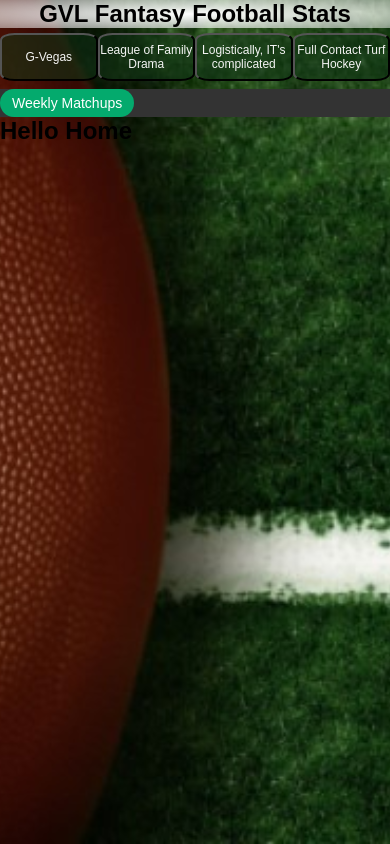
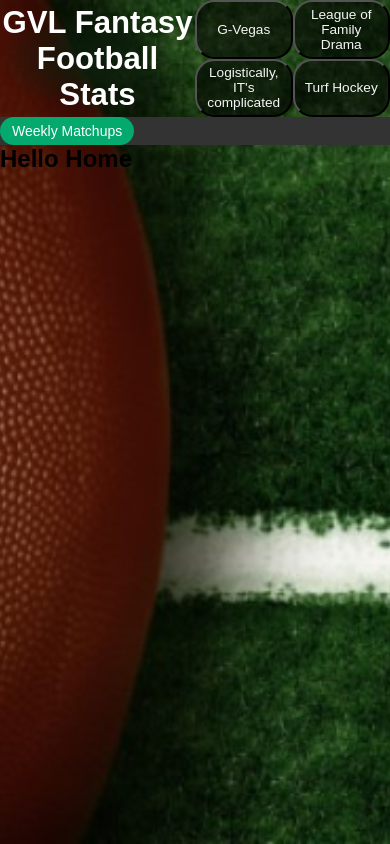
Before and after one commit to CarolinaGuy89/gvl-ff, a React (Create React App) app: page / in a window 390 px wide. Built offline with nearby package versions, Linux system fonts and the light colour scheme.

Commit message:
CSS updates

```diff
--- a/src/App.css
+++ b/src/App.css
@@ -49,63 +49,46 @@ h3 {
   margin-bottom: 10px;
 }
 
-
-
-/* Style buttons */
-.button {
-  display: inline-block;
-  padding: 10px 20px;
-  background-color: #007bff;
-  color: white;
-  border: none;
-  border-radius: 5px;
-  cursor: pointer;
-  transition: background-color 0.3s;
-}
-
-.button:hover {
-  background-color: #0056b3;
-}
-
 /**************************************
 //
 //  Style for the Site Title
 //
 ***************************************/
-.siteHeader {
-  margin-left: auto;
-  margin-right: auto;
-  margin-top: 3rem;
-  font-size: 48px;
-  text-align: center;
-  background-color: rgba(255, 255, 255, 0.4);
-  background: radial-gradient(closest-side,rgba(255, 255, 255,1), rgba(255,255,255,0))
-              /*linear-gradient(90deg, rgba(255, 255, 255,1), rgba(255,255,255,0)50%)*/;
+.SiteHeader {
+  display: flex;
+  flex-direction: row; /* Arrange children vertically */
+  justify-content: center;
+  align-items: center;
 }
 
+.pageTitle {
+  margin-top: 0px;
+  font-size: 8vh;
+  text-align: center;
+  color: white; /* Text color for the title */
+  margin-bottom: 0px;
+  flex: 1;
+  background: radial-gradient(closest-side,rgb(13, 32, 13), rgba(255,255,255,0))
+}
 
-/**************************************
-//
-//  Style for the league choice bar
-//
-***************************************/
 .league-bar {
-  width: 100%;
-  background-color:rgba(0, 0, 0, 0);
+  background-color: rgba(0, 0, 0, 0);
   overflow: auto;
-  margin-bottom: 5px;
+  flex: 1;
+  display: grid;
+  grid-template-columns: 50% 50%;
 }
 
 .league-bar button {
-  float: left;
-  width: 25%;
   text-align: center;
-  border-radius: px;
+  border-radius: 5px;
   transition: all 0.3s ease;
-  background-color: rgba(20, 88, 32, 0.637);
+  background-color: rgba(0, 0, 0, 0.582);
   color: whitesmoke;
-  font-size: 24px;
-  height: 4rem;
+  font-size: 3.5vh;
+  height: 10vh;
+  width: 100%; /* Make buttons take the full width of the .league-bar */
+  border-radius: 5vw;
 }
 
 .league-bar button:hover {
@@ -113,8 +96,8 @@ h3 {
 }
 
 .league-bar button.selected {
-  background-color: rgb(20, 255, 32,1);
-  color:#000000;
+  background-color: rgba(20, 255, 32, 1);
+  color: #000000;
   font-weight: bold;
 }
 
@@ -231,7 +214,6 @@ h3 {
   flex: 1 1 0;
   max-width: 15rem;
   min-height: 10rem;
-
   display: flex;
   flex-direction: column;
   align-items: center;
@@ -282,6 +264,7 @@ h3 {
 
     font-size: 16px;
     font-family: Arial, sans-serif;
+
   }
 
 .matchupChart {
@@ -294,49 +277,60 @@ h3 {
 /**************************************
 //  MOBILE: Style for the Site Title
 ***************************************/
-  .siteHeader {
-    margin-left: auto;
-    margin-right: auto;
-    margin-top: 0px;
-    margin-bottom: 5px;
-    font-size: 24px;
-    text-align: center;
-    background-color: rgba(255, 255, 255, 0.4);
-    background: radial-gradient(closest-corner,rgba(255, 255, 255,1), rgba(255,255,255,0.5))
-                /*linear-gradient(90deg, rgba(255, 255, 255,1), rgba(255,255,255,0)50%)*/;
-  }
-
-  .col {
-    flex: 0 0 50%; /* At a minimum viewport width of 768px, make each column 50% width */
+  .body {
+    margin: 0;
+    padding: 0;
+    display: flex;
+    flex-direction: row;
   }
 
 /**************************************
-//  MOBILE: Style for the league choice bar
+//  MOBILE: style for section SiteHeader
 //***************************************/
-.league-bar {
-  width: 100%;
-  overflow: auto;
-  margin-bottom: .5rem;
+.SiteHeader {
+  display: flex;
+  flex-direction: row; /* Arrange children vertically */
+  justify-content: center;
+  align-items: center;
 }
 
+.pageTitle {
+  margin-top: 0px;
+  font-size: 8vw;
+  text-align: center;
+  color: white; /* Text color for the title */
+  margin-bottom: 0px;
+  flex: 2; /* Takes up 2/3 of the available width */
+  background: radial-gradient(closest-side,rgb(13, 32, 13), rgba(255,255,255,0))
+}
 
+.league-bar {
+  background-color: rgba(0, 0, 0, 0);
+  overflow: auto;
+  flex: 2; /* Takes up 1/3 of the available width */
+  display: grid;
+  grid-template-columns: 50% 50%;
+}
 
 .league-bar button {
-  float: left;
-  width: 25%;
   text-align: center;
-  padding: 0px 0px;
-  border-radius: 15%;
+  border-radius: 5px;
   transition: all 0.3s ease;
-  background-color: rgba(16, 53, 23, 0.562);
   color: whitesmoke;
-  font-size: 12px;
-  height: 48px;
+  font-size: 3.5vw;
+  height: 15vw;
+  width: 100%; /* Make buttons take the full width of the .league-bar */
+  border-radius: 5vw;
+}
+
+.league-bar button:hover {
+  background-color: rgb(4, 170, 109);
 }
 
 .league-bar button.selected {
-  background-color: rgb(20, 255, 32,1);
-  color:#000000;
+  background-color: rgba(20, 255, 32, 1);
+  color: #000000;
+  font-weight: bold;
 }
 
 
--- a/src/components/SiteHeader.js
+++ b/src/components/SiteHeader.js
@@ -71,7 +71,7 @@ function SiteHeader({ handleLeagueChange }) {
         setLeagueId(601844230);
         break
       case "hockey":
-        setPageTitle("Turf Hockey Fantasy Football");
+        setPageTitle("Full Contact Turf Hockey");
         navigate('/hockey');
         setLeagueId(1335739020);
         break
@@ -89,7 +89,8 @@ function SiteHeader({ handleLeagueChange }) {
 
   return (
     <>
-      <h1 className="siteHeader">{pageTitle}</h1>
+    <section className='SiteHeader'>
+      <h1 className="pageTitle">{pageTitle}</h1>
       <div className="league-bar">
         <button onClick={() => {
           setSelectedLeague('gvl');//a.out This text is code internal
@@ -108,8 +109,9 @@ function SiteHeader({ handleLeagueChange }) {
         <button onClick={() => {
           setSelectedLeague('hockey');
         }}
-          className={selectedLeague === 'hockey' ? 'selected' : ''}>Full Contact Turf Hockey</button>
+          className={selectedLeague === 'hockey' ? 'selected' : ''}>Turf Hockey</button>
       </div>
+      </section>
       <Navbar />
     </>
   );
```
